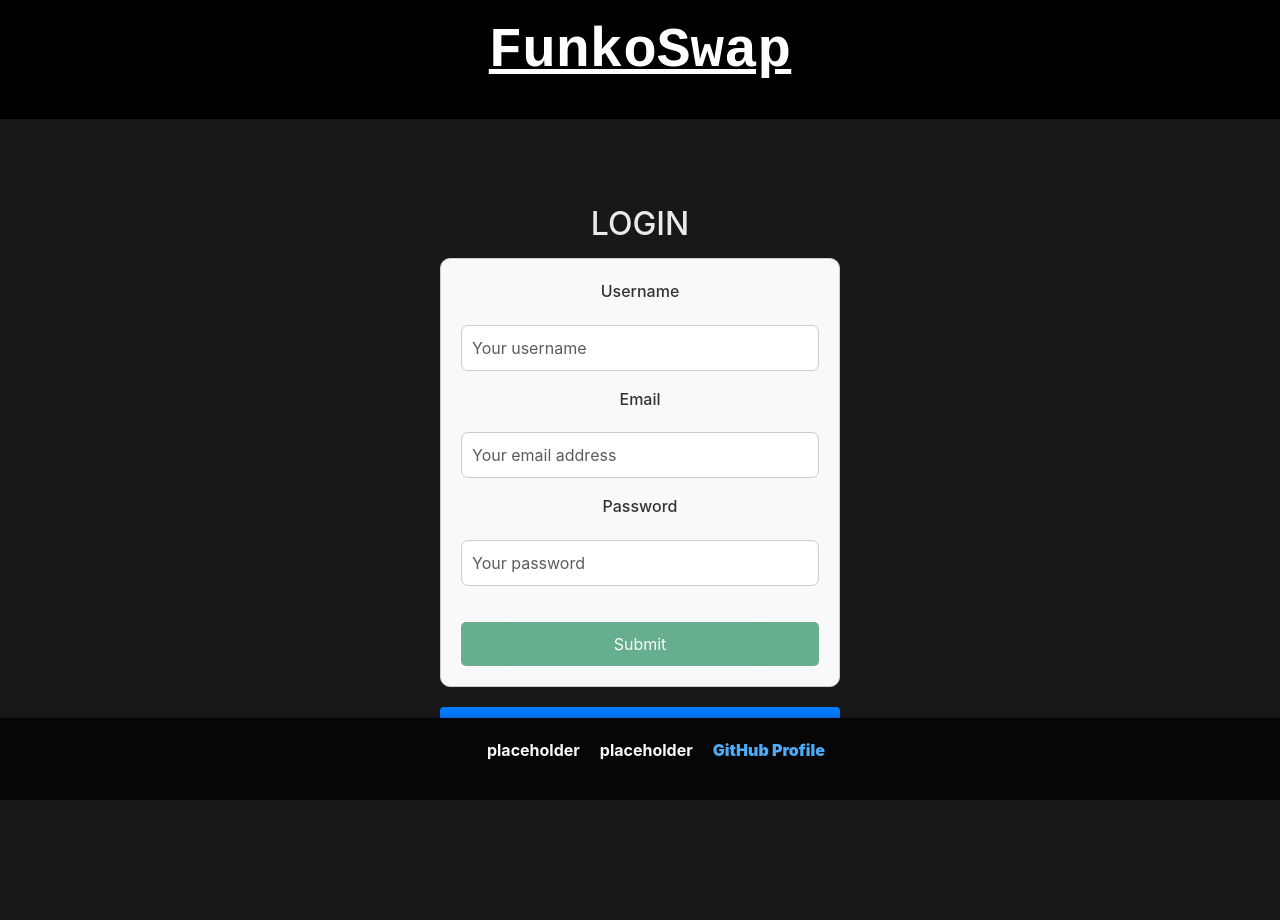
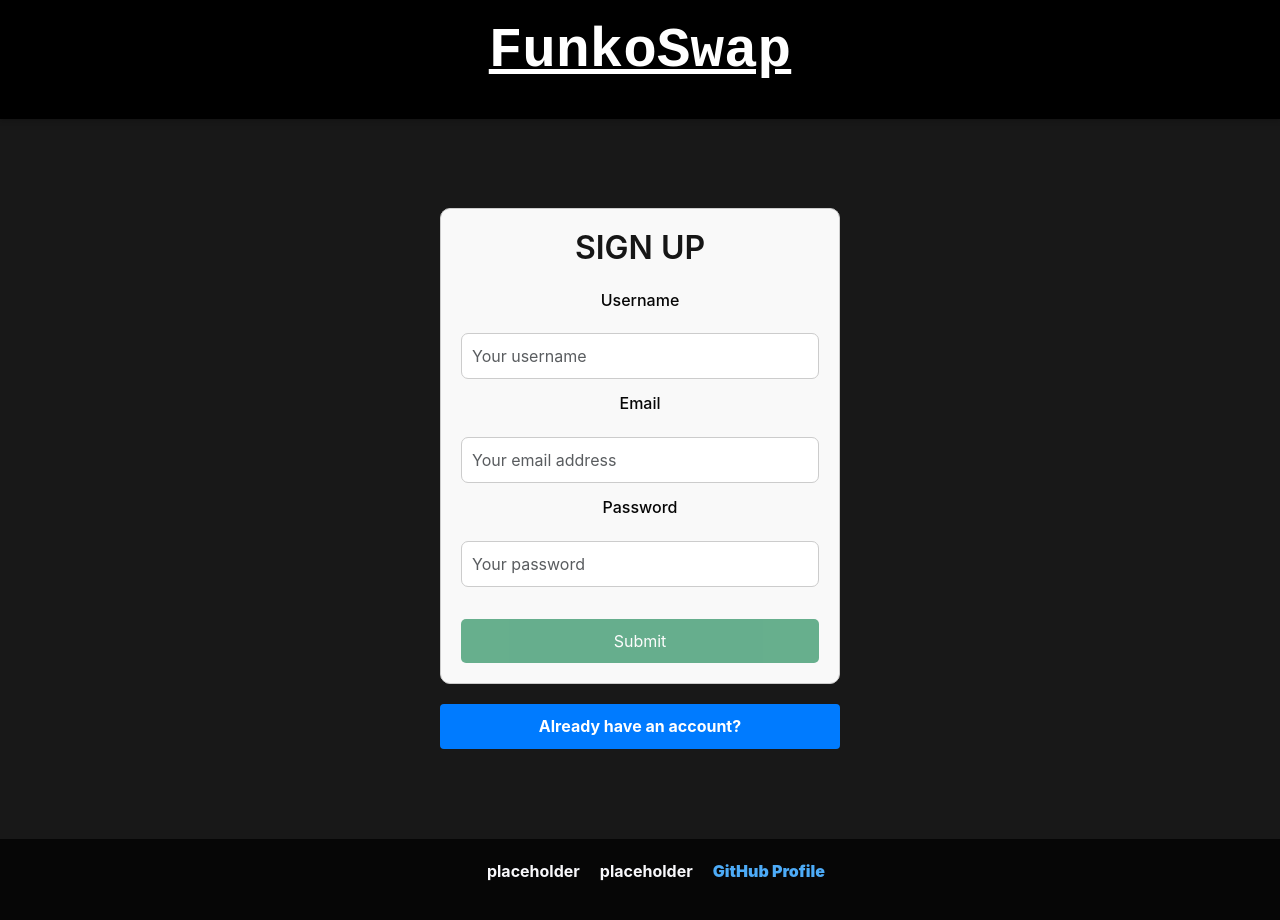
Before and after one commit to ImNeeeks/FunkoSwap, a React (Vite) app in the folder client/: page / in a window 1280 px wide. Before the commit the page ends 839 px from the top, so only its background shows below. Built offline with nearby package versions, Linux system fonts and the light colour scheme.

Commit message:
split contents of index.css and app.css so that index has global styles and app has component specific styling. Signup form now properly displays SIGN UP title instead of LOGIN.

```diff
--- a/client/src/App.css
+++ b/client/src/App.css
@@ -0,0 +1,120 @@
+/* Header */
+header {
+    background-color: #1f1f1f; /* Slightly lighter dark for contrast */
+    color: white;
+    padding: 1rem 0;
+    text-align: center;
+    position: sticky;
+    top: 0;
+    z-index: 1000;
+    box-shadow: 0 2px 5px rgba(0, 0, 0, 0.2);
+  }
+
+  header a {
+    color: #f5f5f5;
+    font-weight: 500;
+  }
+
+  header a:hover {
+    color: #e0e0e0;
+  }
+
+  /* Navigation Bar */
+  .navbar {
+    display: flex;
+    justify-content: space-between;
+    align-items: center;
+    background-color: #212121; /* Darker navbar background */
+    padding: 1rem 1.5rem;
+    border-bottom: 2px solid #333;
+  }
+
+  .navbar a {
+    color: #d3d3d3;
+    font-weight: 500;
+    margin: 0 1rem;
+    padding: 0.5rem 1rem;
+    border-radius: 4px;
+    transition: background-color 0.3s, color 0.3s;
+  }
+
+  .navbar a:hover {
+    background-color: #333; /* Dark background hover */
+    color: #fff;
+  }
+
+  /* Button Styling */
+  button {
+    background-color: #4dabf7; /* Modern blue button */
+    color: #ffffff;
+    padding: 0.75rem 1.5rem;
+    border: none;
+    border-radius: 4px;
+    cursor: pointer;
+    font-size: 1rem;
+    transition: background-color 0.3s ease;
+  }
+
+  button:hover {
+    background-color: #1e88e5;
+  }
+
+  button:disabled {
+    background-color: #555;
+    cursor: not-allowed;
+  }
+
+  /* Form Inputs */
+  input, select, textarea {
+    width: 100%;
+    padding: 0.75rem;
+    margin: 0.75rem 0;
+    border: 1px solid #444;
+    border-radius: 4px;
+    background-color: #2b2b2b; /* Darker input background */
+    color: #eaeaea;
+    transition: border-color 0.3s ease;
+  }
+
+  input:focus, select:focus, textarea:focus {
+    outline: none;
+    border-color: #4dabf7; /* Blue border on focus */
+  }
+
+  /* Cards for Content Display */
+  .card {
+    background-color: #222; /* Dark card background */
+    border: 1px solid #333;
+    border-radius: 8px;
+    padding: 1.5rem;
+    margin-bottom: 1.5rem;
+    box-shadow: 0 2px 10px rgba(0, 0, 0, 0.15);
+    transition: transform 0.2s ease;
+  }
+
+  .card:hover {
+    transform: translateY(-5px);
+  }
+
+  .card h2 {
+    font-size: 1.75rem;
+    margin-bottom: 1rem;
+    color: #ffffff;
+  }
+
+  .card p {
+    margin-bottom: 1rem;
+    line-height: 1.5;
+    color: #d3d3d3;
+  }
+
+  /* Form Layout */
+  .form-group {
+    margin-bottom: 1.5rem;
+  }
+
+  label {
+    font-weight: 500;
+    margin-bottom: 0.5rem;
+    display: inline-block;
+  }
--- a/client/src/components/Content/Login/Login.css
+++ b/client/src/components/Content/Login/Login.css
@@ -11,7 +11,7 @@
   /* Style the h2 for consistency */
   .login-container h2 {
     margin-bottom: 15px;
-    text-transform: uppercase;
+    font-weight: 600;
   }
 
   /* Style for the form and button */
--- a/client/src/components/Content/Login/Login.jsx
+++ b/client/src/components/Content/Login/Login.jsx
@@ -11,9 +11,10 @@
 
   return (
     <div className="login-container">
-      <h2>Login</h2>
-      {isLoggingIn ? (
+      {isLoggingIn ? (<>
+      <h2>LOGIN</h2>
         <LoginForm userFormData={userFormData} setUserFormData={setUserFormData} />
+        </>
       ) : (
         <SignupForm userFormData={userFormData} setUserFormData={setUserFormData} />
       )}
--- a/client/src/components/Content/Login/loginForm.jsx
+++ b/client/src/components/Content/Login/loginForm.jsx
@@ -54,7 +54,7 @@
                 <Alert dismissible onClose={() => setShowAlert(false)} show={showAlert} variant='danger'>
                     Something went wrong with your login credentials!
                 </Alert>
-                <Form.Group className='mb-3'>
+                <Form.Group className='mb-1'>
                     <Form.Label htmlFor='email'>Email</Form.Label>
                     <Form.Control
                         type='text'
@@ -67,7 +67,7 @@
                     <Form.Control.Feedback type='invalid'>Email is required!</Form.Control.Feedback>
                 </Form.Group>
 
-                <Form.Group className='mb-3'>
+                <Form.Group className='mb-1'>
                     <Form.Label htmlFor='password'>Password</Form.Label>
                     <Form.Control
                         type='password'
--- a/client/src/components/Content/signUp/signUpForm.css
+++ b/client/src/components/Content/signUp/signUpForm.css
@@ -6,6 +6,14 @@
     border: 1px solid #ccc;
     border-radius: 10px;
     background-color: #f9f9f9;
+}
+
+h3 {
+    font-size: xx-large;
+    font-weight: 600;
+    color:#161616;
+    margin-bottom: 20px;
+
 }
 
 /* Style for the alert box */
@@ -21,7 +29,7 @@
 /* Style for the form labels */
 .form-label {
     font-weight: 500;
-    color: #333;
+    color: #060606;
 }
 
 /* Style for the input fields */
--- a/client/src/components/Content/signUp/signUpForm.jsx
+++ b/client/src/components/Content/signUp/signUpForm.jsx
@@ -55,13 +55,15 @@
 
     {/* This is needed for the validation functionality above */ }
     return (
+
         <Form noValidate validated={validated} onSubmit={handleFormSubmit}>
             {/* show alert if server response is bad */}
             <Alert dismissible onClose={() => setShowAlert(false)} show={showAlert} variant='danger'>
                 Something went wrong with your signup!
             </Alert>
 
-            <Form.Group className='mb-3'>
+            <h3>SIGN UP</h3>
+            <Form.Group className='mb-2'>
                 <Form.Label htmlFor='username'>Username</Form.Label>
                 <Form.Control
                     type='text'
@@ -74,7 +76,7 @@
                 <Form.Control.Feedback type='invalid'>Username is required!</Form.Control.Feedback>
             </Form.Group>
 
-            <Form.Group className='mb-3'>
+            <Form.Group className='mb-2'>
                 <Form.Label htmlFor='email'>Email</Form.Label>
                 <Form.Control
                     type='email'
@@ -87,7 +89,7 @@
                 <Form.Control.Feedback type='invalid'>Email is required!</Form.Control.Feedback>
             </Form.Group>
 
-            <Form.Group className='mb-3'>
+            <Form.Group className='mb-2'>
                 <Form.Label htmlFor='password'>Password</Form.Label>
                 <Form.Control
                     type='password'
--- a/client/src/index.css
+++ b/client/src/index.css
@@ -25,7 +25,7 @@
 }
 
 /* Typography */
-h1, h3, h4, h5, h6 {
+h1, h4, h5, h6 {
   color: #ffffff; /* Pure white for headings */
   font-weight: bolder;
   line-height: 1.3;
@@ -64,89 +64,6 @@
   padding: 0 20px;
 }
 
-/* Header */
-header {
-  background-color: #1f1f1f; /* Slightly lighter dark for contrast */
-  color: white;
-  padding: 1rem 0;
-  text-align: center;
-  position: sticky;
-  top: 0;
-  z-index: 1000;
-  box-shadow: 0 2px 5px rgba(0, 0, 0, 0.2);
-}
-
-header a {
-  color: #f5f5f5;
-  font-weight: 500;
-}
-
-header a:hover {
-  color: #e0e0e0;
-}
-
-/* Navigation Bar */
-.navbar {
-  display: flex;
-  justify-content: space-between;
-  align-items: center;
-  background-color: #212121; /* Darker navbar background */
-  padding: 1rem 1.5rem;
-  border-bottom: 2px solid #333;
-}
-
-.navbar a {
-  color: #d3d3d3;
-  font-weight: 500;
-  margin: 0 1rem;
-  padding: 0.5rem 1rem;
-  border-radius: 4px;
-  transition: background-color 0.3s, color 0.3s;
-}
-
-.navbar a:hover {
-  background-color: #333; /* Dark background hover */
-  color: #fff;
-}
-
-/* Button Styling */
-button {
-  background-color: #4dabf7; /* Modern blue button */
-  color: #ffffff;
-  padding: 0.75rem 1.5rem;
-  border: none;
-  border-radius: 4px;
-  cursor: pointer;
-  font-size: 1rem;
-  transition: background-color 0.3s ease;
-}
-
-button:hover {
-  background-color: #1e88e5;
-}
-
-button:disabled {
-  background-color: #555;
-  cursor: not-allowed;
-}
-
-/* Form Inputs */
-input, select, textarea {
-  width: 100%;
-  padding: 0.75rem;
-  margin: 0.75rem 0;
-  border: 1px solid #444;
-  border-radius: 4px;
-  background-color: #2b2b2b; /* Darker input background */
-  color: #eaeaea;
-  transition: border-color 0.3s ease;
-}
-
-input:focus, select:focus, textarea:focus {
-  outline: none;
-  border-color: #4dabf7; /* Blue border on focus */
-}
-
 /* Utility Classes */
 .text-center {
   text-align: center;
@@ -160,56 +77,6 @@
 .pb-1 { padding-bottom: 1rem; }
 .pt-2 { padding-top: 2rem; }
 .pb-2 { padding-bottom: 2rem; }
-
-/* Footer */
-footer {
-  background-color: #000000;
-  color: #eaeaea;
-  text-align: center;
-  padding: 1rem;
-  position: fixed;
-  bottom: 0;
-  width: 100%;
-  box-shadow: 0 -2px 5px rgba(0, 0, 0, 0.2);
-}
-
-/* Cards for Content Display */
-.card {
-  background-color: #222; /* Dark card background */
-  border: 1px solid #333;
-  border-radius: 8px;
-  padding: 1.5rem;
-  margin-bottom: 1.5rem;
-  box-shadow: 0 2px 10px rgba(0, 0, 0, 0.15);
-  transition: transform 0.2s ease;
-}
-
-.card:hover {
-  transform: translateY(-5px);
-}
-
-.card h2 {
-  font-size: 1.75rem;
-  margin-bottom: 1rem;
-  color: #ffffff;
-}
-
-.card p {
-  margin-bottom: 1rem;
-  line-height: 1.5;
-  color: #d3d3d3;
-}
-
-/* Form Layout */
-.form-group {
-  margin-bottom: 1.5rem;
-}
-
-label {
-  font-weight: 500;
-  margin-bottom: 0.5rem;
-  display: inline-block;
-}
 
 /* Media Queries for Responsive Design */
 @media (max-width: 1200px) {
@@ -229,18 +96,6 @@
 @media (max-width: 768px) {
   .container {
     padding: 0 15px;
-  }
-
-  .navbar {
-    flex-direction: column;
-  }
-
-  .navbar a {
-    margin: 0.5rem 0;
-  }
-
-  header {
-    text-align: center;
   }
 
   h1 {
```
